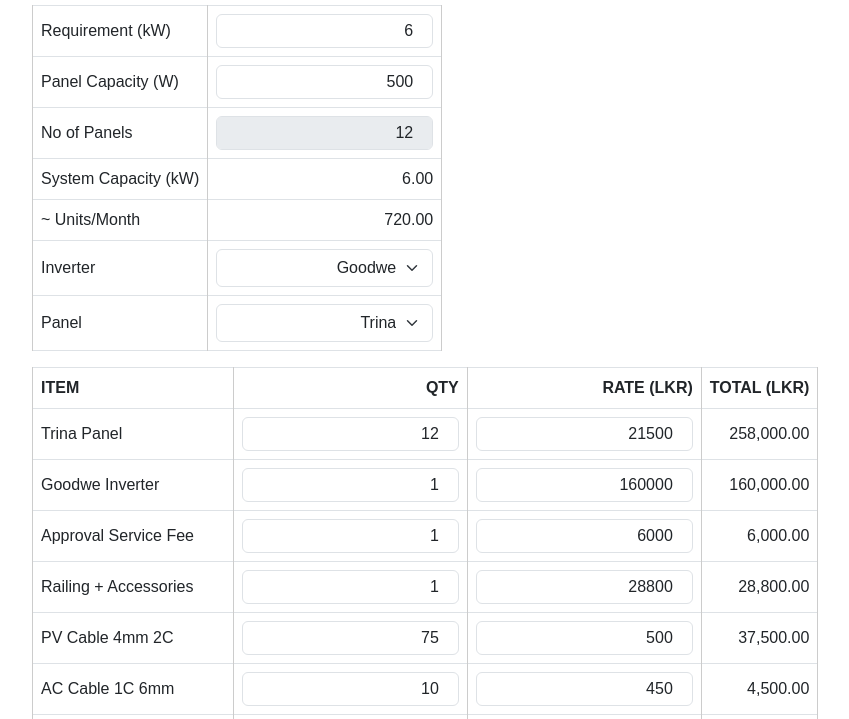
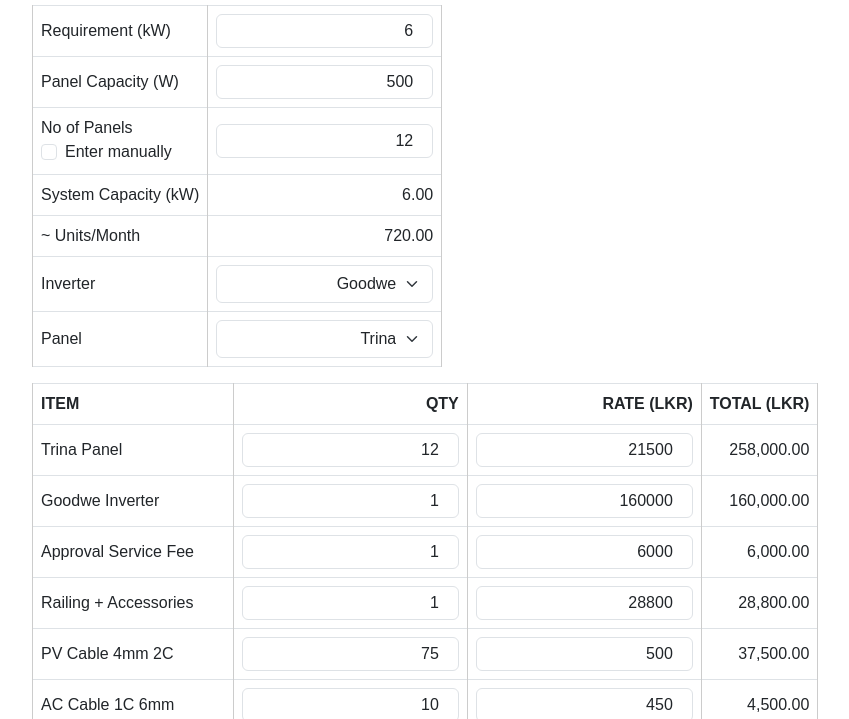
Before and after one commit to SupipiHiyadma/Energyarc, a plain HTML site: page index.html in a window 1280 px wide. Shown: the part 81-800 px from the top of the page, without its empty margins (155-1004 px from the left). Drawn offline with nearby package versions, Linux system fonts and the light colour scheme.

Commit message:
Update index.html

```diff
--- a/index.html
+++ b/index.html
@@ -111,12 +111,20 @@
             <input type="number" id="panel-capacity" class="form-control" value="500" min="0" step="10" />
           </td>
         </tr>
-        <tr>
-          <td class="item">No of Panels</td>
-          <td colspan="3">
-            <input type="number" id="no-panels" class="form-control" readonly value="0" />
-          </td>
-        </tr>
+       <tr>
+  <td class="item">
+    No of Panels<br>
+    <div class="form-check">
+      <input class="form-check-input" type="checkbox" id="manual-panel-checkbox" />
+      <label class="form-check-label" for="manual-panel-checkbox">
+        Enter manually
+      </label>
+    </div>
+  </td>
+  <td colspan="3">
+    <input type="number" id="no-panels" class="form-control" value="0" min="0" step="1" />
+  </td>
+</tr>
         <tr>
           <td class="item">System Capacity (kW)</td>
           <td colspan="3" id="system-capacity">0</td>
@@ -318,7 +326,13 @@
     const panelType = document.getElementById("panel-type").value;
 
     // Calculate no of panels, system capacity, monthly units
-    const noPanels = panelCapacity > 0 ? Math.ceil(requirement * 1000 / panelCapacity) : 0;
+   const manualPanelInput = document.getElementById("manual-panel-checkbox").checked;
+let noPanels = parseInt(document.getElementById("no-panels").value) || 0;
+if (!manualPanelInput) {
+  noPanels = panelCapacity > 0 ? Math.ceil(requirement * 1000 / panelCapacity) : 0;
+  document.getElementById("no-panels").value = noPanels;
+}
+
     const systemCapacity = (noPanels * panelCapacity / 1000).toFixed(2);
     const monthlyUnits = (systemCapacity * 120).toFixed(2); // rough estimate
 
@@ -389,6 +403,9 @@
   document.getElementById("transport-outstation").addEventListener("input", updateTable);
   document.getElementById("other-provisions").addEventListener("input", updateTable);
   document.getElementById("unit-rate").addEventListener("input", updateTable);
+  document.getElementById("manual-panel-checkbox").addEventListener("change", updateTable);
+  document.getElementById("no-panels").addEventListener("input", updateTable);
+
 
   // Initialize on load
   window.onload = updateTable;
```
